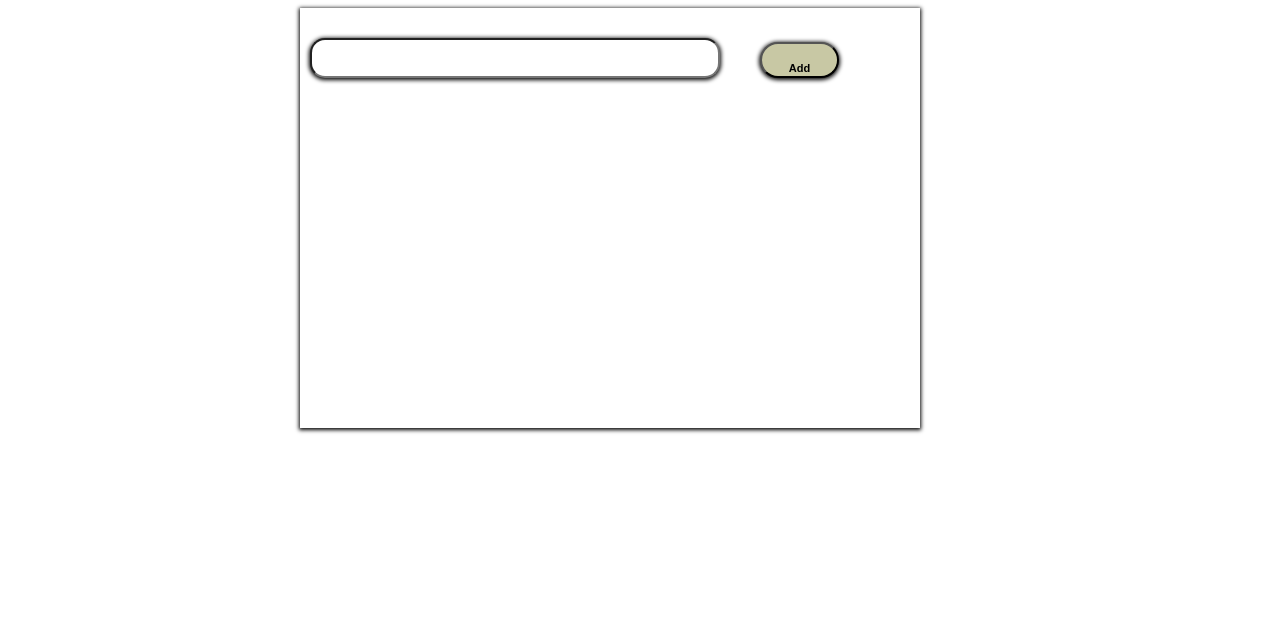
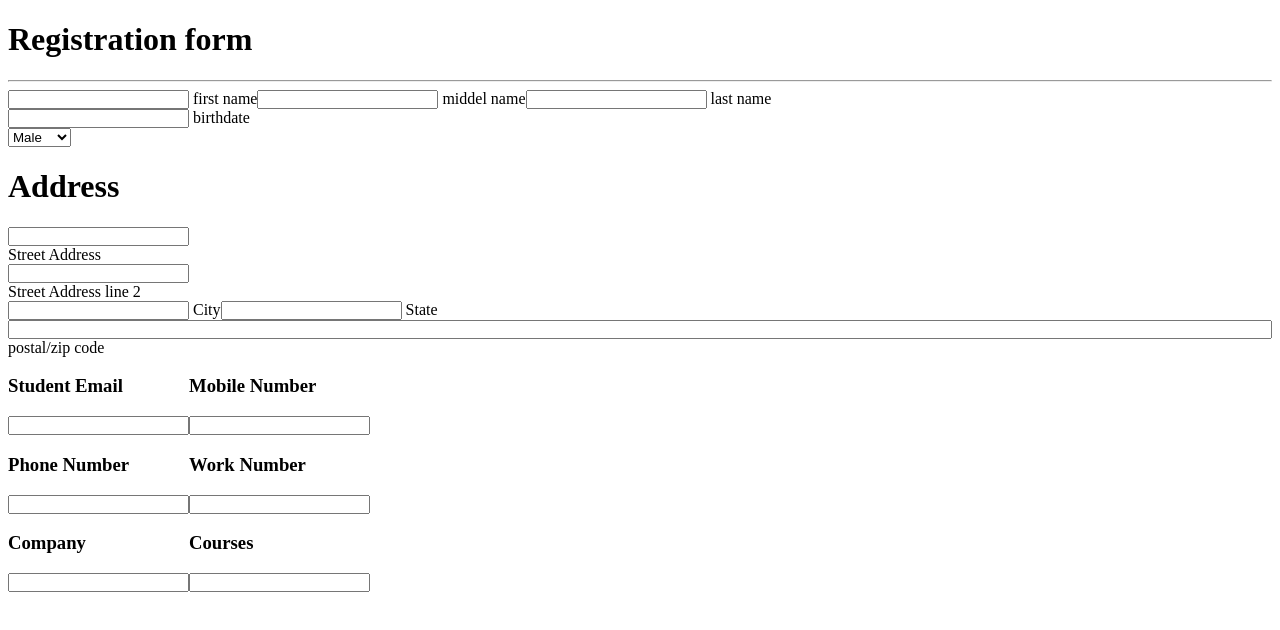
Before and after one commit to saurabhthakre1721999/Assingment, a React (Vite) app in the folder todo/: page / in a window 1280 px wide. Shown: the top 630 px of the page. Built offline with nearby package versions, Linux system fonts and the light colour scheme.

Commit message:
assignment 2

```diff
--- a/todo/package.json
+++ b/todo/package.json
@@ -11,6 +11,7 @@
   },
   "dependencies": {
     "react": "^18.2.0",
+    "react-calendar": "^4.8.0",
     "react-dom": "^18.2.0",
     "react-toastify": "^9.1.3",
     "tostify": "^0.0.1"
--- /dev/null
+++ b/todo/registraton.jsx
@@ -0,0 +1,201 @@
+import { useState } from "react";
+import Calendar from "react-calendar";
+
+const Form = () => {
+  const [profile, setprofile] = useState({
+    firstname: " ",
+
+    lastname: "",
+    studentemail: "",
+    birthdate: "",
+    gender: "",
+    streetaddress: "",
+    streetaddressline2: "",
+    city: "",
+    state: "",
+    postal: " ",
+    studentemail: "",
+    mobilenumber: "",
+    phonenumeber: "",
+    worknumber: "",
+
+    courses: "",
+    company: "",
+  });
+  const oninputchange = (e) => {
+    const { name, value } = e.target;
+    console.log({ name, value });
+    setprofile({ ...profile, [name]: value });
+  };
+  return (
+    <div>
+      <div>
+        <h1> Registration form </h1>
+        <hr />
+      </div>
+      <div style={{ display: "flex" }}>
+        <div>
+          <input
+            type="text"
+            name="firstname"
+            value={profile.firstname}
+            onChange={oninputchange}
+          />
+          <span> first name</span>
+        </div>{" "}
+        <div>
+          <input
+            type="text"
+            name="middelname"
+            value={profile.middelname}
+            onChange={oninputchange}
+          />
+          <span> middel name</span>
+        </div>{" "}
+        <div>
+          <input
+            type="text"
+            name="lastname"
+            value={profile.lastname}
+            onChange={oninputchange}
+          />
+          <span> last name</span>
+        </div>
+      </div>
+      <div>
+        <input type="date time" name="lastname" onChange={oninputchange} />{" "}
+        <span> birthdate</span>
+      </div>{" "}
+      <div>
+        <select name="gender" id="">
+          <option value="">Male</option>
+          <option value=""> female</option>
+        </select>
+      </div>
+      <div style={{ display: "flex", flexDirection: "column" }}>
+        <h1>Address</h1>
+        <div style={{ display: "flex", flexDirection: "column" }}>
+          {" "}
+          <span>
+            <input
+              type="text"
+              name="streetaddress"
+              id=""
+              onChange={oninputchange}
+            />
+          </span>
+          <span> Street Address </span>
+        </div>
+        <div style={{ display: "flex", flexDirection: "column" }}>
+          <span>
+            <input
+              type="text"
+              name="streetaddressline2"
+              id=""
+              onChange={oninputchange}
+            />
+          </span>
+          <span> Street Address line 2</span>
+        </div>
+        <div style={{ display: "flex" }}>
+          <span>
+            {" "}
+            <span>
+              <input type="text" name="city" id="" onChange={oninputchange} />{" "}
+            </span>
+            <span> City</span>
+          </span>
+          <span>
+            {" "}
+            <span>
+              <input type="text" name="state" id="" onChange={oninputchange} />{" "}
+            </span>
+            <span> State</span>
+          </span>
+        </div>
+        <div style={{ display: "flex", flexDirection: "column" }}>
+          <input type="text" name="Postal" id="" onChange={oninputchange} />
+          <span> postal/zip code</span>
+        </div>
+      </div>
+      <div style={{ display: " flex" }}>
+        {" "}
+        <div>
+          <span>
+            <h3> Student Email</h3>
+          </span>
+          <span>
+            <input
+              type="mail"
+              name="studntemail"
+              id=""
+              onChange={oninputchange}
+            />
+          </span>{" "}
+        </div>{" "}
+        <div>
+          <span>
+            <h3> Mobile Number</h3>
+          </span>
+          <span>
+            <input
+              type="text"
+              name="mobilenumber"
+              id=""
+              onChange={oninputchange}
+            />
+          </span>{" "}
+        </div>
+      </div>
+      <div style={{ display: " flex" }}>
+        {" "}
+        <div>
+          <span>
+            <h3> Phone Number</h3>
+          </span>
+          <span>
+            <input
+              type="text"
+              name="phonenumber"
+              id=""
+              onChange={oninputchange}
+            />
+          </span>{" "}
+        </div>{" "}
+        <div>
+          <span>
+            <h3> Work Number</h3>
+          </span>
+          <span>
+            <input
+              type="text"
+              name="worknumber"
+              id=""
+              onChange={oninputchange}
+            />
+          </span>{" "}
+        </div>
+      </div>
+      <div style={{ display: " flex" }}>
+        {" "}
+        <div>
+          <span>
+            <h3> Company</h3>
+          </span>
+          <span>
+            <input type="text" name="company" id="" onChange={oninputchange} />
+          </span>{" "}
+        </div>{" "}
+        <div>
+          <span>
+            <h3> Courses</h3>
+          </span>
+          <span>
+            <input type="text" name="courses" id="" onChange={oninputchange} />
+          </span>{" "}
+        </div>
+      </div>
+    </div>
+  );
+};
+export default Form;
--- a/todo/src/main.jsx
+++ b/todo/src/main.jsx
@@ -2,10 +2,11 @@ import React from "react";
 import ReactDOM from "react-dom/client";
 import App from "./App.jsx";
 import "./index.css";
-import Todo from "./todo.jsx";
+//import Todo from "./todo.jsx";
+import Form from "../registraton.jsx";
 
 ReactDOM.createRoot(document.getElementById("root")).render(
   <React.StrictMode>
-    <Todo />
+    <Form />
   </React.StrictMode>
 );
--- a/todo/src/todo.jsx
+++ b/todo/src/todo.jsx
@@ -10,8 +10,9 @@ class Todo extends Component {
     const { newitem, additems } = this.state;
     const newitemlower = newitem.toLowerCase();
 
-    if (!newitemlower) {
+    if (!newitem) {
       toast("Please enter a valid item!");
+      j;
       return;
     }
     if (additems.includes(newitemlower)) {
```
Also changed, not shown: 1 other file (tests, documents, lock files or other folders).
